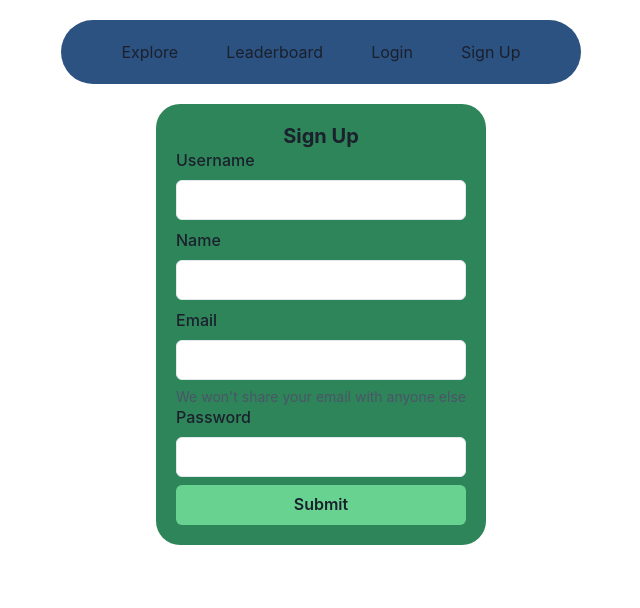
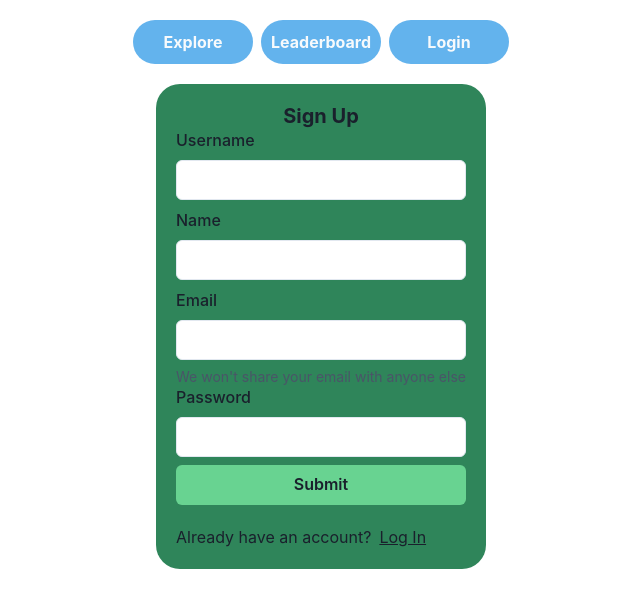
Before and after one commit to alex-budko/LinkUp, a React (Create React App) app in the folder frontend/: page /signup in a window 1280 px wide. Shown: the top 608 px of the page, without its empty margins (319-959 px from the left). Built offline with nearby package versions, Linux system fonts and the light colour scheme.

Commit message:
Co-authored-by: Kevin Yang <bykevinyang@users.noreply.github.com>

```diff
--- a/frontend/src/App.js
+++ b/frontend/src/App.js
@@ -12,7 +12,7 @@ function App() {
   const [user, setUser] = useState(
     localStorage.getItem("user")
       ? JSON.parse(localStorage.getItem("user"))
-      : { access: "" }
+      : { access: "", name: "", email: "" }
   );
 
   const _user = useMemo(() => ({ user, setUser }), [user, setUser]);
--- a/frontend/src/authentication/login.js
+++ b/frontend/src/authentication/login.js
@@ -29,6 +29,6 @@ export const login = async (email, password) => {
 
     return user;
   } catch (err) {
-    return { error: err };
+    return { error: true };
   }
 };
--- a/frontend/src/components/Navbar.js
+++ b/frontend/src/components/Navbar.js
@@ -1,12 +1,12 @@
-import { Box, Center, HStack, Text } from "@chakra-ui/react";
+import { Avatar, Box, Center, HStack, Text } from "@chakra-ui/react";
 import React, { useContext } from "react";
 import { Link } from "react-router-dom";
 import { UserContext } from "../context/User";
 
 function Navbar() {
-
   const { user, setUser } = useContext(UserContext);
 
+  console.log(user)
   const links = [
     {
       name: "Explore",
@@ -20,17 +20,28 @@ function Navbar() {
       name: "Login",
       href: "login",
     },
-    {
-      name: "Sign Up",
-      href: "signup",
-    },
   ];
   return (
     <Center>
-      <HStack m='5' bgColor="blue.700" px='10' rounded='full'>
+      {user.name && <Avatar name={user.name} />}
+      <HStack m="5" px="10">
         {links.map((link, index) => {
           return (
-            <Box key={index} p="5" as={Link} to={link.href}>
+            <Box
+              rounded="full"
+              textAlign="center"
+              color="gray.50"
+              bgColor={"blue.300"}
+              fontWeight="750"
+              minW="120px"
+              key={index}
+              p="2.5"
+              as={Link}
+              to={link.href}
+              _hover={{
+                bgColor: 'blue.500',
+              }}
+            >
               <Text>{link.name}</Text>
             </Box>
           );
--- a/frontend/src/components/SigninForm.js
+++ b/frontend/src/components/SigninForm.js
@@ -8,9 +8,12 @@ import {
   Input,
   Heading,
   Center,
+  Text,
+  HStack,
 } from "@chakra-ui/react";
+import { Link } from "react-router-dom";
 
-function SigninForm({ options, onSubmit, title }) {
+function SigninForm({ options, onSubmit, title, message, redirect, href }) {
   return (
     <Box p="5" bgColor="green.600" rounded="3xl">
       <form
@@ -20,14 +23,19 @@ function SigninForm({ options, onSubmit, title }) {
         }}
       >
         <Center>
-          <Heading size='md'>{title}</Heading>
+          <Heading size="md">{title}</Heading>
         </Center>
 
         {options.map((option, index) => {
           return (
             <FormControl key={index} id={options.id}>
               <FormLabel>{option.name}</FormLabel>
-              <Input required bgColor={'white'} color='black' type={option.type} />
+              <Input
+                required
+                bgColor={"white"}
+                color="black"
+                type={option.type}
+              />
               <FormHelperText>{option.helperText}</FormHelperText>
             </FormControl>
           );
@@ -40,6 +48,10 @@ function SigninForm({ options, onSubmit, title }) {
         >
           Submit
         </Button>
+        <HStack mt="5" textAlign={"center"}>
+          <Text>{message}</Text>
+          <Link to={href} _hover={{color: 'white'}}><u>{redirect}</u></Link>
+        </HStack>
       </form>
     </Box>
   );
--- a/frontend/src/context/User.js
+++ b/frontend/src/context/User.js
@@ -1,3 +1,3 @@
 import { createContext } from "react";
 
-export const UserContext = createContext(localStorage.getItem('user') ? JSON.parse(localStorage.getItem('user')) : {access: ""})
+export const UserContext = createContext(localStorage.getItem('user') ? JSON.parse(localStorage.getItem('user')) : {name: "", access: ""})
--- a/frontend/src/pages/Login.js
+++ b/frontend/src/pages/Login.js
@@ -1,9 +1,16 @@
 import { Box, Center } from "@chakra-ui/react";
-import React from "react";
+import React, { useContext } from "react";
+import { useNavigate } from "react-router";
 import { login } from "../authentication/login";
 import SigninForm from "../components/SigninForm";
+import { UserContext } from "../context/User";
 
 function Login() {
+
+  const { user, setUser } = useContext(UserContext);
+  let navigate = useNavigate();
+
+
   const options = [
     {
       name: "Email",
@@ -23,17 +30,22 @@ function Login() {
     const password = e.target[1].value
 
     login(email, password).then((res)=> {
-      console.log(res)
+      if (res.error) return
+      setUser(res)
+      navigate('/', {replace: true})
     })
 
   };
 
   const title = "Log In";
+  const redirect = 'Sign Up'
+  const message = "Don't have an account?"
+  const href = '/signup'
 
   return (
     <Box>
       <Center>
-        <SigninForm options={options} title={title} onSubmit={onSubmit} />
+        <SigninForm options={options} redirect={redirect} href={href} message={message} title={title} onSubmit={onSubmit} />
       </Center>
     </Box>
   );
--- a/frontend/src/pages/Main.js
+++ b/frontend/src/pages/Main.js
@@ -13,7 +13,11 @@ import {
   Image,
   Flex,
   Spacer,
+  GridItem,
+  useMediaQuery,
+  Grid,
 } from "@chakra-ui/react";
+
 import React, { useEffect, useRef, useState } from "react";
 
 import { Link } from "react-router-dom";
@@ -22,25 +26,26 @@ import useOnScreen from "../utils/useOnScreen";
 
 function Main() {
   const ref = useRef();
+  const [isMobile] = useMediaQuery("max-width:500px");
   const isVisible = useOnScreen(ref);
   const [page, setPage] = useState(0);
 
-  const textSize = 20
+  const textSize = 15;
 
-  useEffect(()=> {
+  useEffect(() => {
     if (isVisible) {
       setPage(page + 1);
     }
-  }, [isVisible])
+  }, [isVisible]);
 
   useEffect(() => {
     get_events(page).then((evnts) => {
-      console.log([...events, ...evnts])
+      console.log([...events, ...evnts]);
       // setEvents([...events, ...evnts])
     });
   }, [page]);
 
-  const color = "green.400"
+  const color = "yellow.200";
   const [events, setEvents] = useState([
     {
       title: "Beach clean-up",
@@ -48,8 +53,9 @@ function Main() {
       availability: "12/50",
       location: "Prague",
       start: "8:00PM, June 19th",
-      tags: ["#CleanUp"],
-      picture: "https://www.signupgenius.com/cms/images/groups/beach-clean-up-tips-ideas-article-600x400.jpg" ,
+      tags: ["#CleanUp", "#CleanUp", "#CleanUp"],
+      picture:
+        "https://www.signupgenius.com/cms/images/groups/beach-clean-up-tips-ideas-article-600x400.jpg",
     },
     {
       title: "Food drive",
@@ -58,7 +64,8 @@ function Main() {
       availability: "20/50",
       location: "Souther Philly",
       tags: ["#FoodDrive"],
-      picture: "https://gracechristianchurch.com/wp-content/uploads/2021/01/Food-Drive-2.jpg" ,
+      picture:
+        "https://gracechristianchurch.com/wp-content/uploads/2021/01/Food-Drive-2.jpg",
     },
     {
       title: "Gardening",
@@ -67,7 +74,8 @@ function Main() {
       availability: "9/50",
       location: "Boston",
       tags: ["#Garderfair"],
-      picture: "https://gracechristianchurch.com/wp-content/uploads/2021/01/Food-Drive-2.jpg" ,
+      picture:
+        "https://gracechristianchurch.com/wp-content/uploads/2021/01/Food-Drive-2.jpg",
     },
     {
       title: "Electricity generation",
@@ -76,31 +84,8 @@ function Main() {
       availability: "9/100",
       location: "Eastern Philly",
       tags: ["#Renewable"],
-      picture: "https://www.signupgenius.com/cms/images/groups/beach-clean-up-tips-ideas-article-600x400.jpg",
-    },
-    {
-      title: "Event 3",
-      start: "8:00PM, June 28th",
-      organizer: "Tom",
-      availability: "12/50",
-      location: "Eastern Philly",
-      tags: ["Beach-clean-up", "Beach-clean-up", "Beach-clean-up", "Beach-clean-up", "Beach-clean-up"],
-    },
-    {
-      title: "Event 3",
-      start: "8:00PM, June 28th",
-      organizer: "Tom",
-      availability: "12/50",
-      location: "Eastern Philly",
-      tags: ["Beach-clean-up"],
-    },
-    {
-      title: "Event 3",
-      start: "8:00PM, June 28th",
-      organizer: "Tom",
-      availability: "12/50",
-      location: "Eastern Philly",
-      tags: ["Beach-clean-up"],
+      picture:
+        "https://www.signupgenius.com/cms/images/groups/beach-clean-up-tips-ideas-article-600x400.jpg",
     },
   ]);
 
@@ -121,48 +106,65 @@ function Main() {
           return (
             <Box
               rounded="3xl"
-              textAlign="center"
               key={index}
               id={index}
               ref={index === events.length - 1 ? ref : null}
-              width="800px"
-              p="10"
+              p="5"
               bgColor={color}
               mt="10"
+              maxW={["300px", "600px"]}
             >
-              <Flex justifyContent={"center"}>
-                <Box>
-                  <Avatar
-                    _hover={{ cursor: "pointer" }}
-                    as={Link}
-                    to="/event/1"
-                    size="2xl"
-                    src={event.picture}
-                  />
-                </Box>
-                <Spacer />
-                <Box>
+              <Grid templateColumns="1fr 1.3fr">
+                <GridItem p="2">
                   <VStack>
-                    <Heading as={Link} to="/event">
+                    <Heading
+                      size="lg"
+                      as={Link}
+                      to="/event"
+                      textAlign={"center"}
+                    >
                       {event.title}
                     </Heading>
-                    <Text fontSize={textSize}> {event.organizer}</Text>
                     <Text fontSize={textSize}>{event.location}</Text>
                   </VStack>
-                </Box>
-                <Spacer />
-                <Box maxW={'400px'}>
                   <VStack>
-                      <Text fontSize={textSize}>{event.start}</Text>
-                      <Text fontSize={textSize}>{event.availability} available</Text>
-                    <Wrap justify={"center"} >
+                    <Text fontSize={textSize}>{event.start}</Text>
+                    <Text fontSize={textSize}>
+                      {event.availability} available
+                    </Text>
+                    <Wrap justify={"center"}>
                       {event.tags.map((tag, i) => {
-                        return <WrapItem bgColor="blue.400" p="5" rounded="xl">{tag}</WrapItem>;
+                        return (
+                          <WrapItem
+                            bgColor="blue.400"
+                            p="1.5"
+                            fontSize="10"
+                            rounded="xl"
+                            color="gray.50"
+                            fontWeight={"600"}
+                          >
+                            {tag}
+                          </WrapItem>
+                        );
                       })}
                     </Wrap>
+                    <Button width={'80%'} rounded='3xl' color='gray.50' bgColor='green.600' _hover={{bgColor: 'green.800'}}>Register</Button>
+
                   </VStack>
-                </Box>
-              </Flex>
+                </GridItem>
+                <GridItem>
+                  {!isMobile && (
+                    <Image
+                      rounded="xl"
+                      // _hover={{ cursor: "pointer" }}
+                      // as={Link}
+                      // to="/event/1"
+                      size="2xl"
+                      src={event.picture}
+                    />
+                  )}
+                </GridItem>
+              </Grid>
             </Box>
           );
         })}
--- a/frontend/src/pages/Signup.js
+++ b/frontend/src/pages/Signup.js
@@ -1,9 +1,21 @@
 import { Box, Center } from "@chakra-ui/react";
-import React from "react";
+import React, { useContext, useEffect } from "react";
 import { signup } from "../authentication/signup";
 import SigninForm from "../components/SigninForm";
+import { UserContext } from "../context/User";
+
+import { useNavigate } from "react-router-dom";
+
 
 function Signup() {
+  const { user, setUser } = useContext(UserContext);
+  let navigate = useNavigate();
+
+
+  useEffect(()=> {
+
+  })
+
   const options = [
     {
       name: "Username",
@@ -32,6 +44,9 @@ function Signup() {
   ];
 
   const title = 'Sign Up'
+  const redirect = 'Log In'
+  const message = 'Already have an account?'
+  const href = '/login'
 
   const onSubmit = (e) => {
     const username = e.target[0].value
@@ -40,14 +55,16 @@ function Signup() {
     const password = e.target[3].value
 
     signup(username, name, email, password).then((res)=> {
-      console.log(res)
+      if (res.error) return
+      setUser(res)
+      navigate('/', {replace: true})
     })
   };
 
   return (
     <Box>
       <Center>
-        <SigninForm title={title} options={options} onSubmit={onSubmit} />
+        <SigninForm title={title} redirect={redirect} href={href} message={message} options={options} onSubmit={onSubmit} />
       </Center>
     </Box>
   );
```
Also changed, not shown: 1 other file (tests, documents, lock files or other folders).
